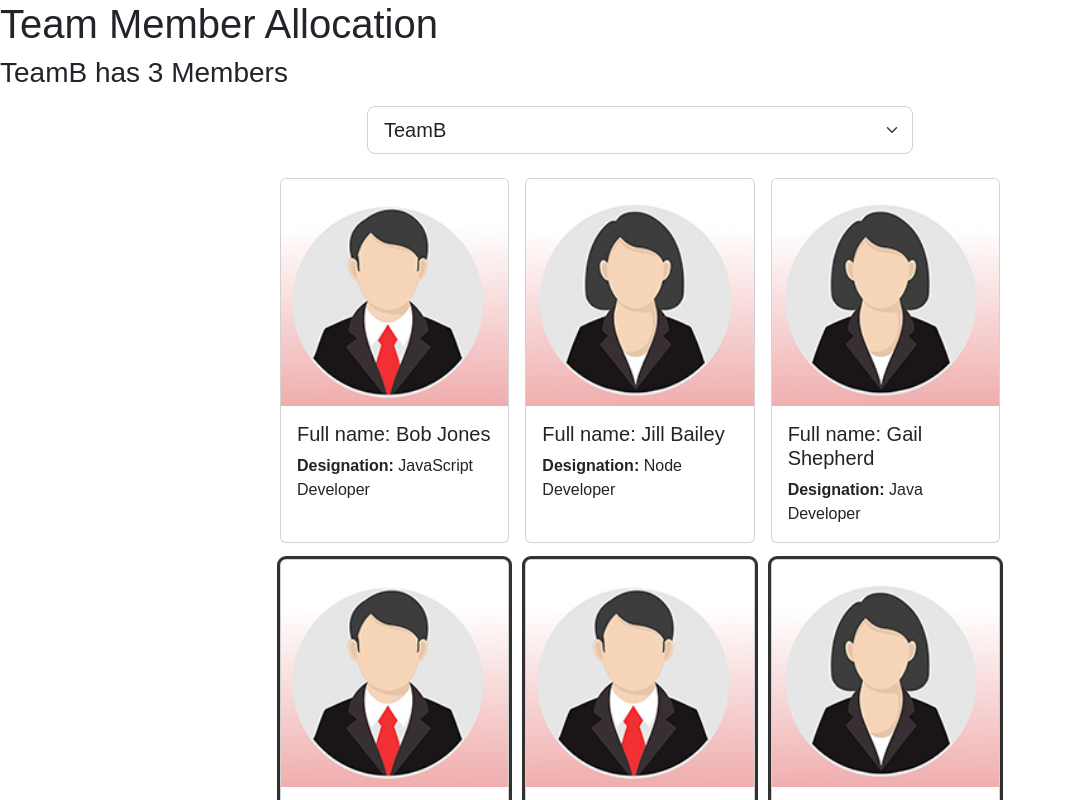
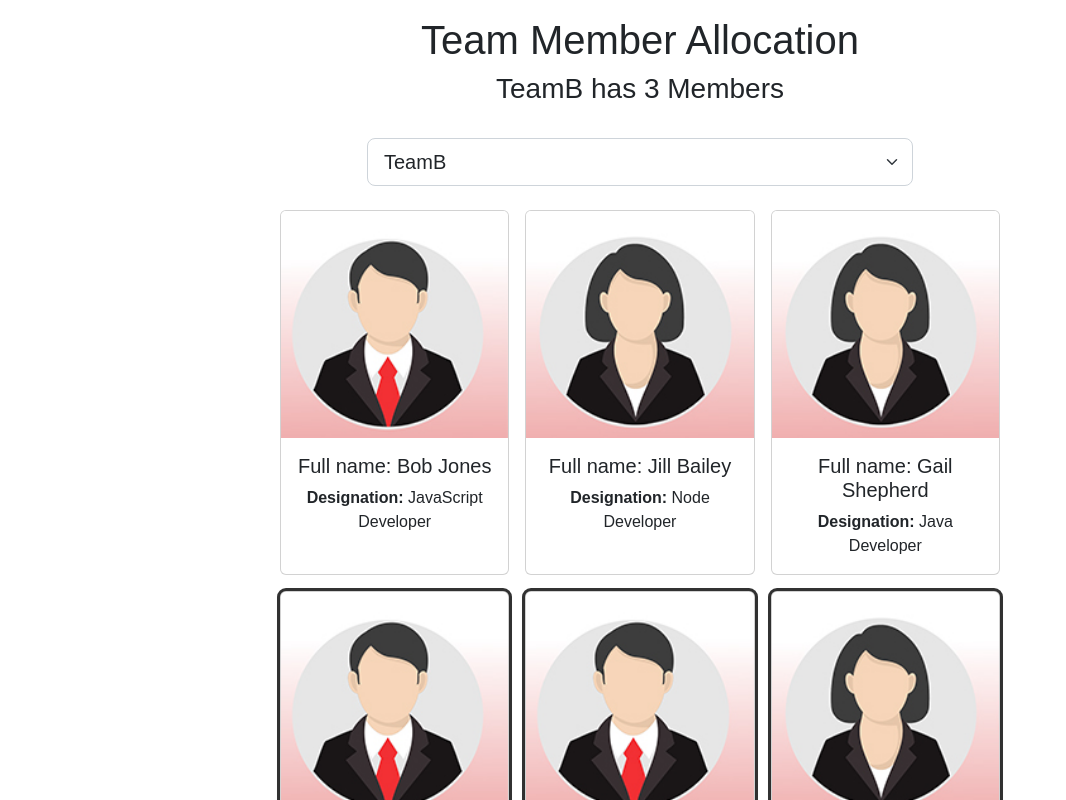
Before and after one commit to abravo83/react-team-member-allocation, a React (Create React App) app: page / in a window 1280 px wide. Shown: the top 800 px of the page, without its empty margins (0-1066 px from the left). Built offline with nearby package versions, Linux system fonts and the light colour scheme.

Commit message:
Add Header info. Add css for header.

```diff
--- a/src/App.css
+++ b/src/App.css
@@ -9,3 +9,7 @@
 .standout{
   box-shadow: rgba(0,0,0,0.16) 0px 1px 4px, rgb(51,51,51) 0px 0px 0px 3px;
 }
+
+h1,h2,h3,h4,h5,p{
+  text-align: center;
+}
--- a/src/Header.jsx
+++ b/src/Header.jsx
@@ -1,11 +1,15 @@
 const Header = ({selectedTeam, teamMemberCount}) => {
 
-    return(
-        <div>
-            <h1>Team Member Allocation</h1>
-            <h3>{selectedTeam} has {teamMemberCount} Members</h3>
+  return(
+    <div className="container">
+      <div className="row justify-content-center mt-3 mb-4">
+        <div className="col-8">
+          <h1>Team Member Allocation</h1>
+          <h3>{selectedTeam} has {teamMemberCount} Members</h3>
         </div>
-    );
+      </div>
+    </div>
+  );
 }
 
 export default Header
```
